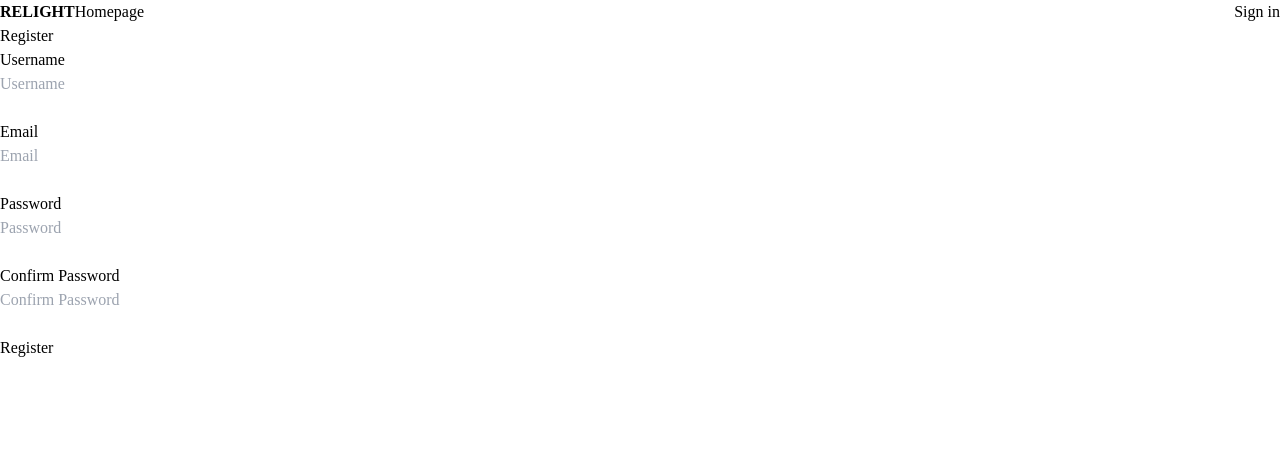
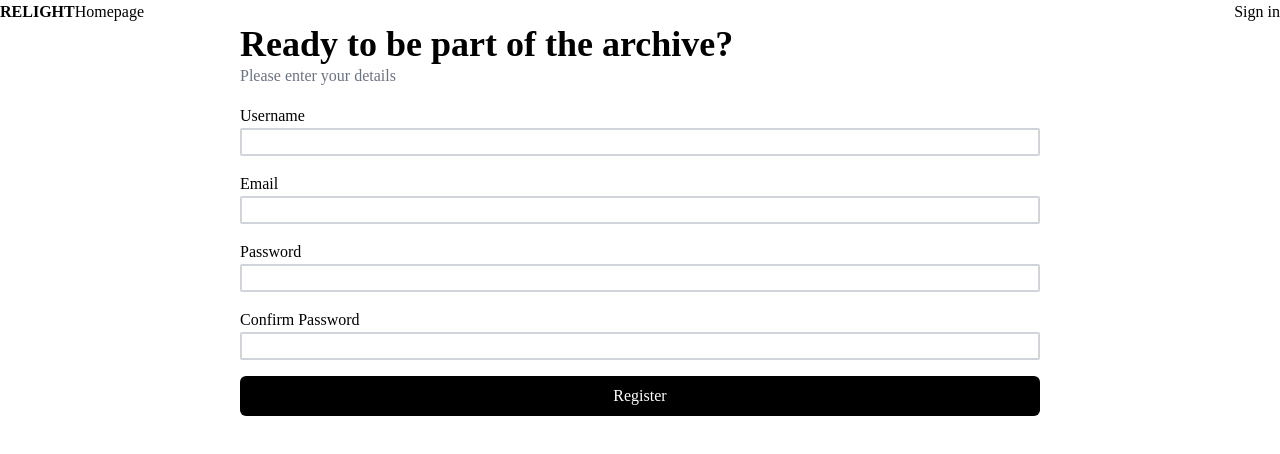
Before and after one commit to kkumber/RELIGHT, a React (Vite) app: page /register in a window 1280 px wide. Shown: the top 454 px of the page. Built offline with nearby package versions, Linux system fonts and the light colour scheme; a web font is replaced by a local one.

Commit message:
design auth forms

```diff
--- a/src/components/Forms/AuthForm.tsx
+++ b/src/components/Forms/AuthForm.tsx
@@ -3,6 +3,7 @@ import Loading from "../Loading";
 import ErrorMsg from "../ErrorMsg";
 import { useNavigate } from "react-router-dom";
 import useAuthFetch from "../../hooks/useAuthFetch";
+import { Link } from "react-router-dom";
 
 
 interface Prop {
@@ -68,69 +69,89 @@ const AuthForm = ({action}: Prop) => {
             {error && <ErrorMsg error={error} />}
 
             {name ? (
-                <form onSubmit={handleLogin}>
-                    <h1 className="">Welcome Back</h1>
-                    <h2>{action}</h2>
-                    <span>Please enter your details</span> <br /> <br />
-                    <label htmlFor="username">Username </label> <br />
+                <form onSubmit={handleLogin} className="mx-60">
+                    <h1 className="text-4xl"><b>Welcome Back</b></h1>
+                    <span className="text-gray-500">Please enter your details</span>
+                    {/* User Inputs */}
+                    <div className="flex flex-col justify-center gap-y-4 mt-4">
+                        <div className="flex flex-col">
+                            <label htmlFor="username">Username </label>
                             <input
                                 type="text"
                                 name="username"
-                        placeholder="Username"
                                 required={true}
                                 value={loginData.username}
                                 onChange={handleChangeLoginData}
-                    /> <br /> <br />
-                    <label htmlFor="password">Password </label> <br />
+                                className="rounded-sm border-2 border-gray-300"
+                            />
+                        </div>
+                        <div className="flex flex-col">
+                            <label htmlFor="password">Password </label>
                             <input
                                 type="password"
                                 name="password"
-                        placeholder="Password"
                                 required={true}
                                 value={loginData.password}
                                 onChange={handleChangeLoginData}
-                    /> <br /> <br />
-                    <button type="submit">Login</button>
+                                className="rounded-sm border-2 border-gray-300"
+                            />
+                        </div>
+                        <Link to={'*'} className="text-end underline">Forgot password</Link>
+                        <button type="submit" className="bg-black text-white py-2 rounded-md">Login</button>
+                        <span className="text-center">Don't have an account? <Link to='/register'><span className="underline underline-offset-auto">Sign Up</span></Link></span>
+                    </div>
                 </form>
             ) : (
-                <form onSubmit={handleRegister}>
-                    <h2>{action}</h2>
-                    <label htmlFor="username">Username </label> <br />
+                <form onSubmit={handleRegister}  className="mx-60">
+                    <h1 className="text-4xl"><b>Ready to be part of the archive?</b></h1>
+                    <span className="text-gray-500">Please enter your details</span>
+                    {/* User inputs */}
+                    <div className="flex flex-col justify-center gap-y-4 mt-4">
+                        <div className="flex flex-col">
+                            <label htmlFor="username">Username </label>
                             <input
                                 type="text"
                                 name="username"
-                        placeholder="Username"
                                 required={true}
                                 value={registerData.username}
                                 onChange={handleChangeRegisterData}
-                    /> <br /> <br />
-                    <label htmlFor="email">Email </label> <br />
+                                className="rounded-sm border-2 border-gray-300"
+                            />
+                        </div>
+                        <div className="flex flex-col">
+                            <label htmlFor="email">Email </label>
                                 <input
                                     type="email"
                                     name="email"
-                        placeholder="Email"
                                     value={registerData.email}
                                     onChange={handleChangeRegisterData}
-                    /> <br /> <br />
-                    <label htmlFor="password1">Password </label> <br />
+                                    className="rounded-sm border-2 border-gray-300"
+                                />
+                            </div>
+                        <div className="flex flex-col">
+                        <label htmlFor="password1">Password </label>
                             <input
                                 type="password"
                                 name="password1"
-                        placeholder="Password"
                                 required={true}
                                 value={registerData.password1}
                                 onChange={handleChangeRegisterData}
-                    /> <br /> <br />
-                    <label htmlFor="password2">Confirm Password </label> <br />
+                                className="rounded-sm border-2 border-gray-300"
+                            />
+                        </div>
+                        <div className="flex flex-col">
+                        <label htmlFor="password2">Confirm Password </label>
                             <input
                                 type="password"
                                 name="password2"
-                        placeholder="Confirm Password"
                                 required={true}
                                 value={registerData.password2}
                                 onChange={handleChangeRegisterData}
-                    /> <br /> <br />
-                    <button type="submit">Register</button>
+                                className="rounded-sm border-2 border-gray-300"
+                            />
+                        </div>
+                        <button type="submit" className="bg-black text-white py-2 rounded-md">Register</button>
+                    </div>
                 </form>
             )}
         </>
```
Lines whose indentation alone changed are shown as unchanged.
